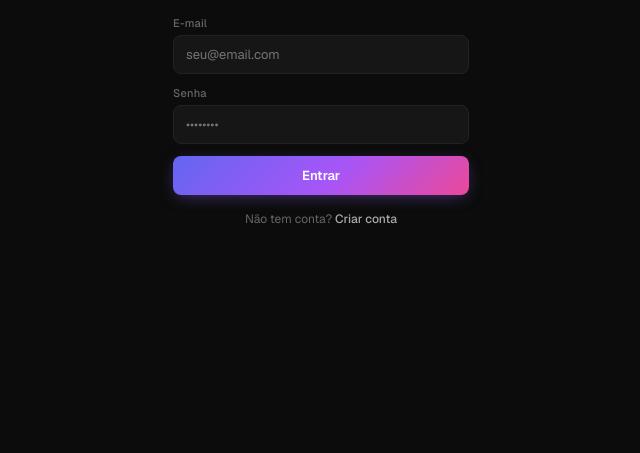
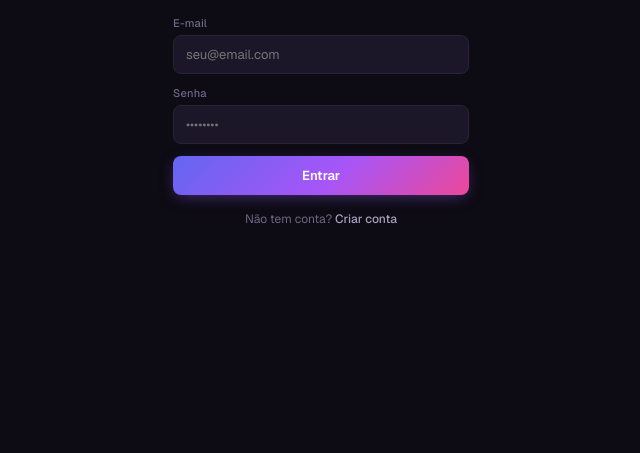
Before and after one commit to allanz10/aspas7, a website: page index.html in a window 1280 px wide. Shown: the part 347-800 px from the top of the page, without its empty margins (319-959 px from the left). Drawn offline with nearby package versions, Linux system fonts and the light colour scheme.

Commit message:
Update index.html

```diff
--- a/index.html
+++ b/index.html
@@ -11,22 +11,22 @@
 *{margin:0;padding:0;box-sizing:border-box}
 
 :root{
-  --bg:#0c0c0c;
-  --s1:#111;
-  --s2:#161616;
-  --s3:#1c1c1c;
-  --b1:#222;
-  --b2:#2a2a2a;
-  --p:#fff;
-  --p2:#e0e0e0;
-  --p3:rgba(255,255,255,.06);
-  --p4:rgba(255,255,255,.03);
+  --bg:#0d0b13;
+  --s1:#151220;
+  --s2:#1b1729;
+  --s3:#231d34;
+  --b1:#2a2338;
+  --b2:#372e49;
+  --p:#e9e4ff;
+  --p2:#a78bfa;
+  --p3:rgba(139,92,246,.09);
+  --p4:rgba(139,92,246,.045);
   --ac:#3ecf8e;
   --ac2:rgba(62,207,142,.15);
   --rd:#f55;--rd2:rgba(255,85,85,.12);
   --ye:#f5a623;--ye2:rgba(245,166,35,.12);
   --bl:#5b9cf6;--bl2:rgba(91,156,246,.12);
-  --tx:#f0f0f0;--tx1:#aaa;--tx2:#666;--tx3:#333;
+  --tx:#f1eefc;--tx1:#a99fc2;--tx2:#6f6685;--tx3:#3a3450;
   --sidebar:232px;
   --r:10px;
   --c-dash:#6366f1;--c-acc:#a855f7;--c-vid:#ec4899;--c-cap:#f59e0b;--c-set:#10b981;
@@ -113,7 +113,7 @@ body{background:var(--bg);color:var(--tx);font-family:'Geist',system-ui,sans-ser
 .sb-logout:hover{color:var(--rd)}
 
 /* MAIN */
-.main{margin-left:var(--sidebar);flex:1;display:flex;flex-direction:column;min-height:100vh}
+.main{margin-left:var(--sidebar);flex:1;display:flex;flex-direction:column;min-height:100vh;background-image:radial-gradient(circle,rgba(139,92,246,.14) 1px,transparent 1px);background-size:22px 22px}
 .topbar{display:flex;align-items:center;justify-content:space-between;padding:13px 24px;border-bottom:1px solid var(--b1);position:sticky;top:0;z-index:50;background:var(--bg)}
 .topbar-title{font-size:14px;font-weight:500;letter-spacing:-.2px}
 .topbar-right{display:flex;align-items:center;gap:8px}
```
